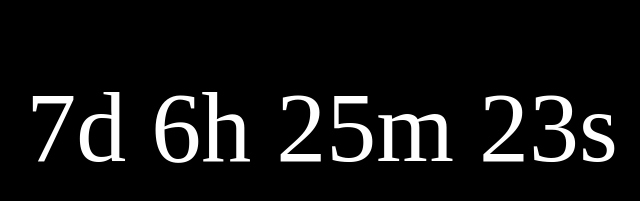
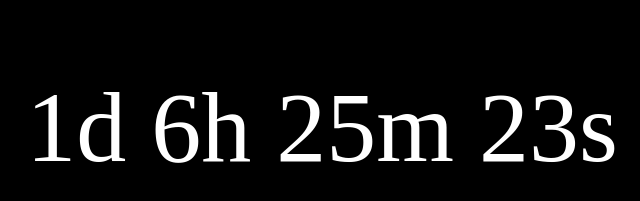
Before and after one commit to ossygarcia/simple-site, a plain HTML site: page index.html in a window 1280 px wide. Shown: the part 321-522 px from the top of the page, 318-958 px from the left. Drawn offline with Linux system fonts and the light colour scheme.

Commit message:
commited feature

```diff
--- a/index.html
+++ b/index.html
@@ -17,7 +17,7 @@
 
             <script>
                 // Set the date we're counting down to
-                var countDownDate = new Date("Jan 5, 2024 15:37:25").getTime();
+                var countDownDate = new Date("Feb 28, 2023 15:37:25").getTime();
 
                 // Update the count down every 1 second
                 var x = setInterval(function() {
```
